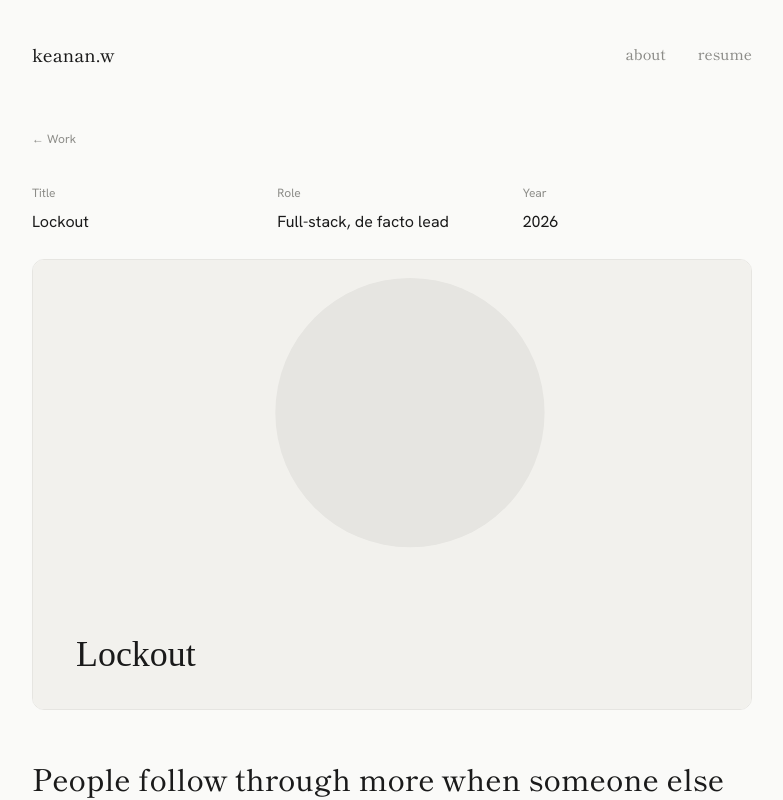
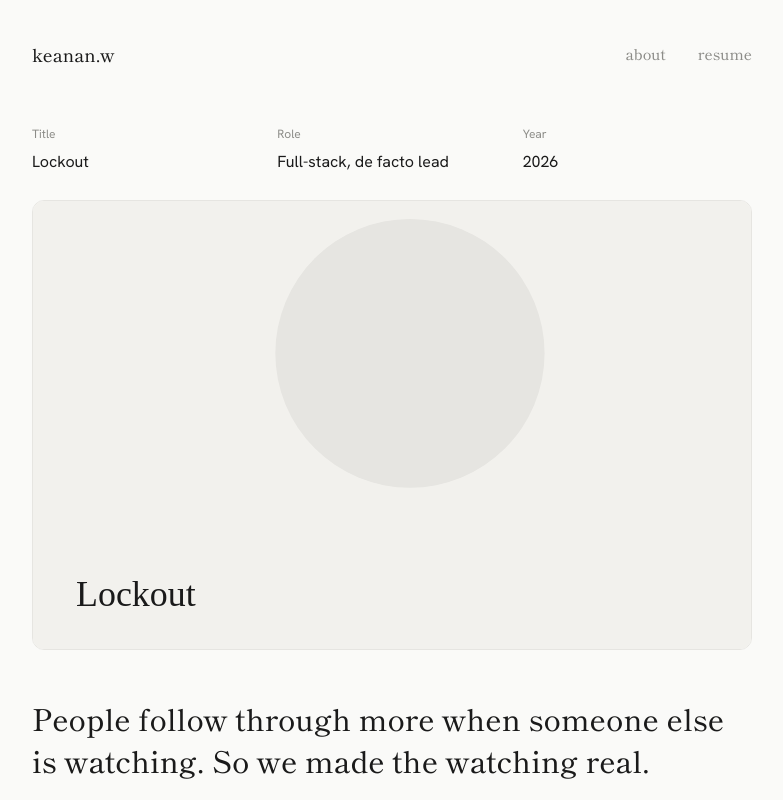
Before and after one commit to keananwongso/keananwongso.com, a Next.js app: page /collection/lockout in a window 1280 px wide. Shown: the top 800 px of the page, without its empty margins (248-1031 px from the left). Built offline with nearby package versions, Linux system fonts and the light colour scheme.

Commit message:
Remove stale back-link from project detail pages

```diff
--- a/app/collection/[slug]/page.tsx
+++ b/app/collection/[slug]/page.tsx
@@ -1,5 +1,4 @@
 import type { Metadata } from "next";
-import Link from "next/link";
 import { notFound } from "next/navigation";
 import { PROJECTS } from "@/lib/content";
 
@@ -34,12 +33,8 @@ export default async function ProjectPage({
 
   return (
     <article className="pt-4 pb-4">
-      <Link href="/" className="label transition-colors hover:text-ink">
-        ← Work
-      </Link>
-
       {/* Metadata row */}
-      <dl className="mt-8 grid grid-cols-3 gap-4">
+      <dl className="grid grid-cols-3 gap-4">
         {META.map(({ key, label }) => (
           <div key={key}>
             <dt className="label">{label}</dt>
```
